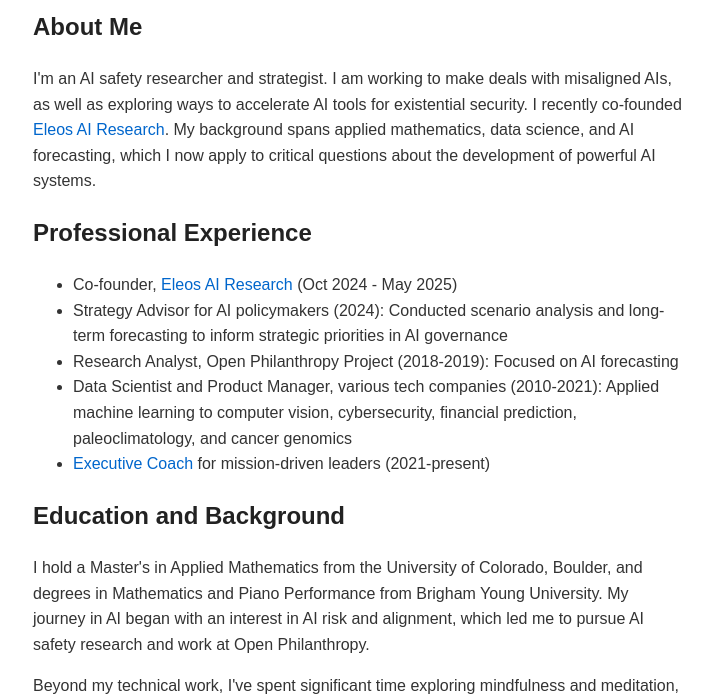
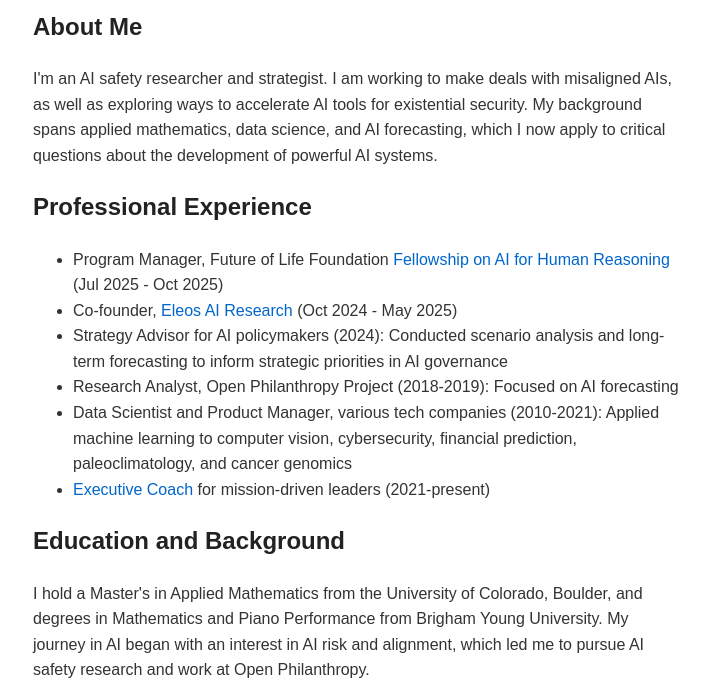
Before and after one commit to k-finn/k-finn.github.io, a plain HTML site: page index.html in a window 1280 px wide. Shown: the part 115-811 px from the top of the page, without its empty margins (282-994 px from the left). Drawn offline with Linux system fonts and the light colour scheme.

Commit message:
Update professional experience in index.html
Added a new position as Program Manager at Future of Life Foundation.

```diff
--- a/index.html
+++ b/index.html
@@ -34,13 +34,13 @@
     <p>
         I'm an AI safety researcher and strategist.
         I am working to make deals with misaligned AIs, as well as exploring ways to accelerate AI tools for existential security.
-        I recently co-founded <a href="https://eleosai.org/">Eleos AI Research</a>.
         My background spans applied mathematics, data science, and AI forecasting,
         which I now apply to critical questions about the development of powerful AI systems.
     </p>
 
     <h2>Professional Experience</h2>
     <ul>
+        <li>Program Manager, Future of Life Foundation <a href="https://www.flf.org/fellowship">Fellowship on AI for Human Reasoning</a> (Jul 2025 - Oct 2025)</li>
         <li>Co-founder, <a href="https://eleosai.org/">Eleos AI Research</a> (Oct 2024 - May 2025)</li>
         <li>Strategy Advisor for AI policymakers (2024): Conducted scenario analysis and long-term forecasting to inform strategic priorities in AI governance</li>
         <li>Research Analyst, Open Philanthropy Project (2018-2019): Focused on AI forecasting</li>
```
